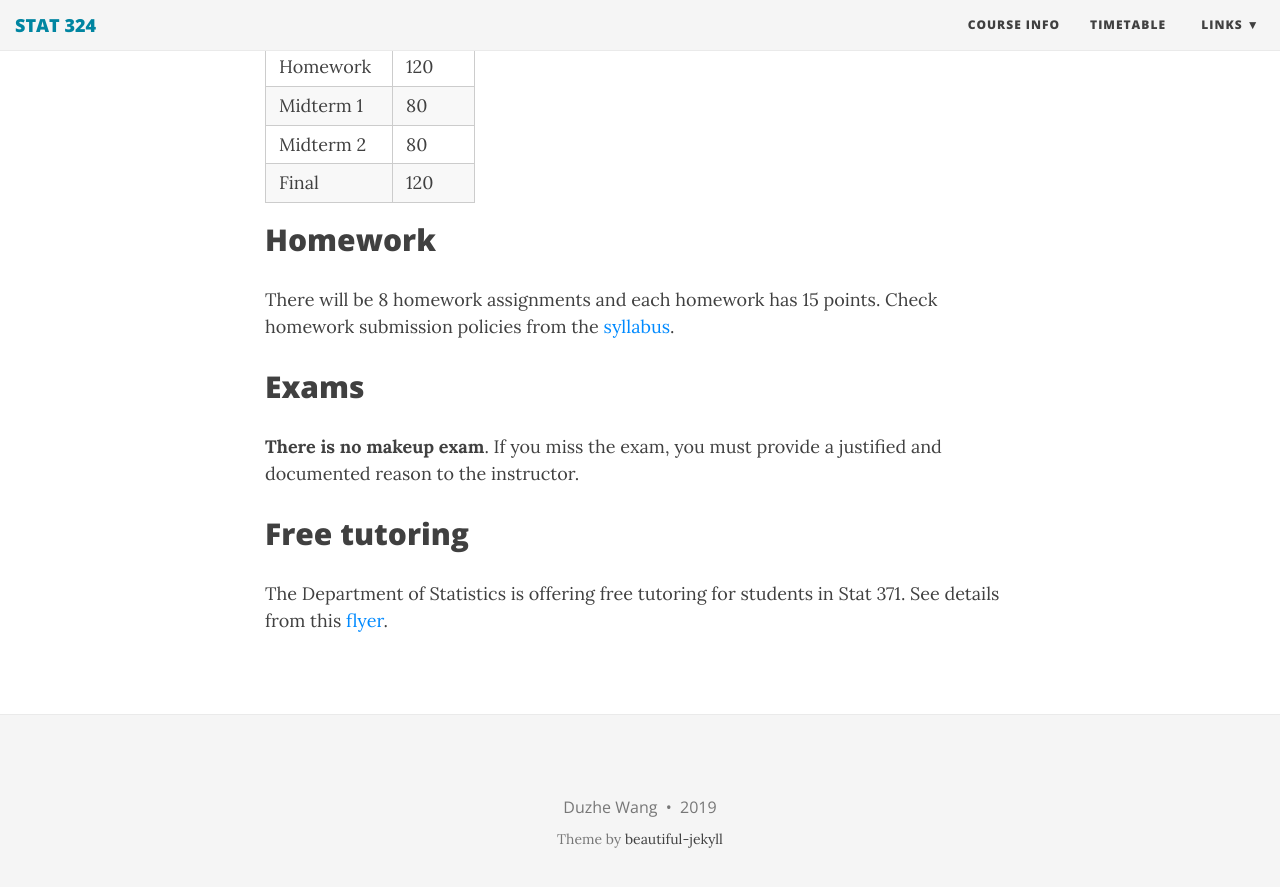
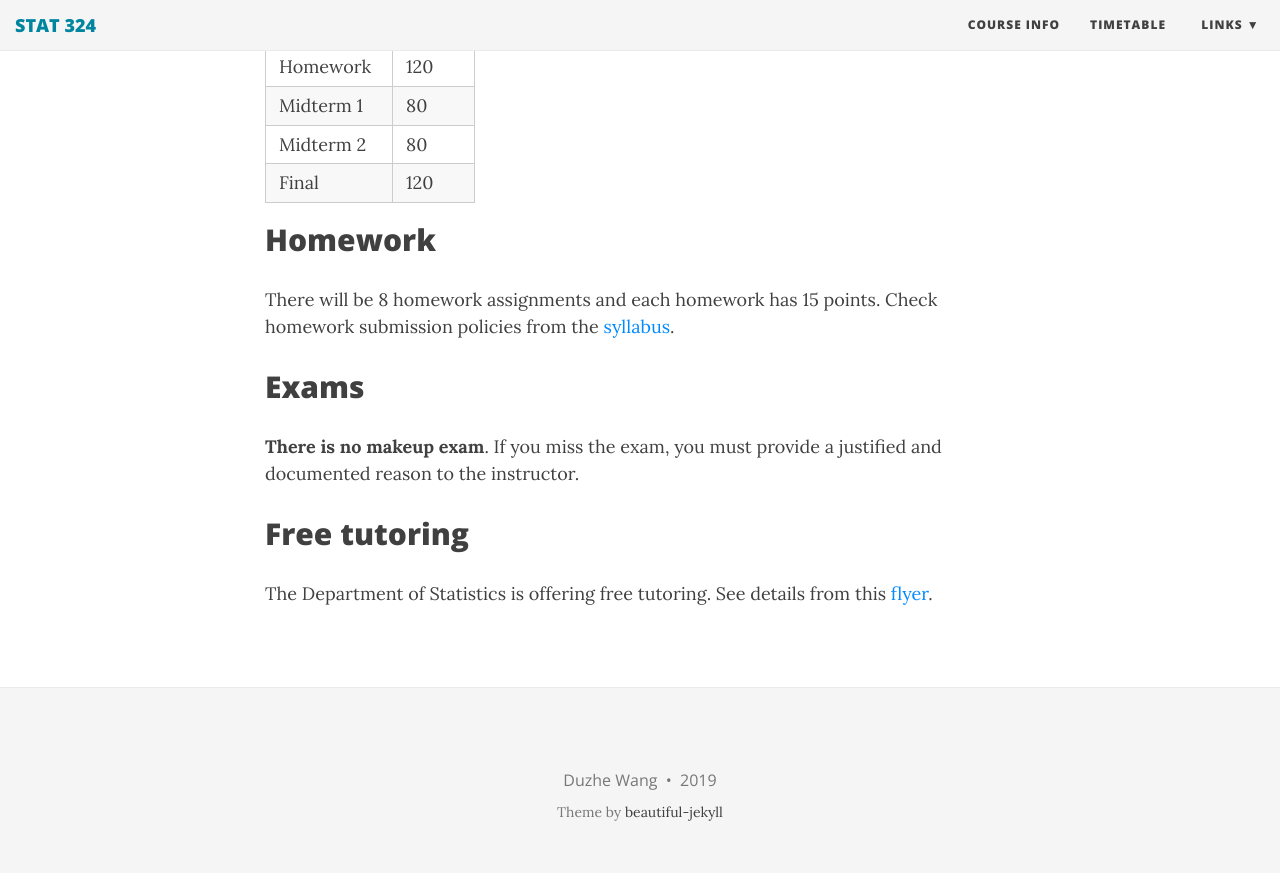
Before and after one commit to duzhewang/stat324, a Jekyll site: the page built from index.md, in a window 1280 px wide and 900 px high, scrolled down 1200 px. Shown: the top 887 px of the window. Built offline with Jekyll 4.4.1, drawn with Linux system fonts in a browser that asks for light colours; nearby versions of some CDN libraries.

Commit message:
Update index.md

```diff
--- a/index.md
+++ b/index.md
@@ -52,4 +52,4 @@ There will be 8 homework assignments and each homework has 15 points. Check home
 
 ## Free tutoring
 
-The Department of Statistics is offering free tutoring for students in Stat 371. See details from this [flyer](https://github.com/dzwang91/stat324/raw/gh-pages/lectures/Flyer.pdf).
+The Department of Statistics is offering free tutoring. See details from this [flyer](https://github.com/dzwang91/stat324/raw/gh-pages/lectures/Flyer.pdf).
```
